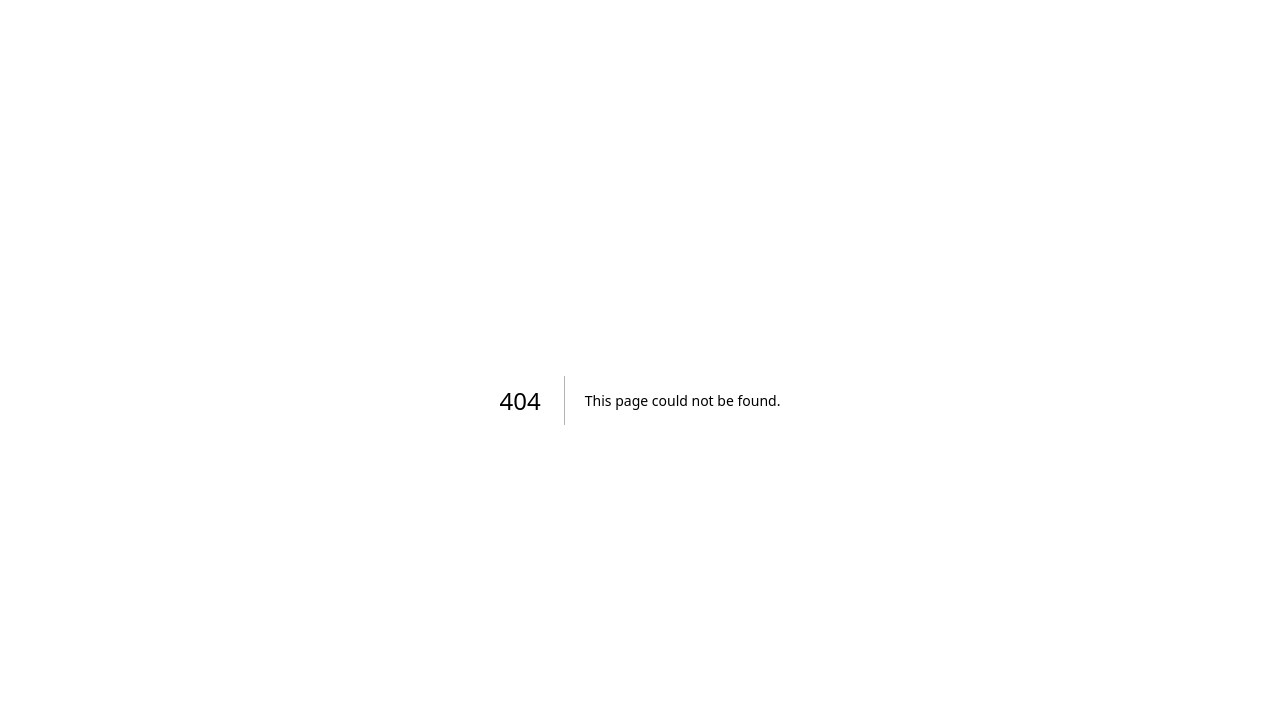
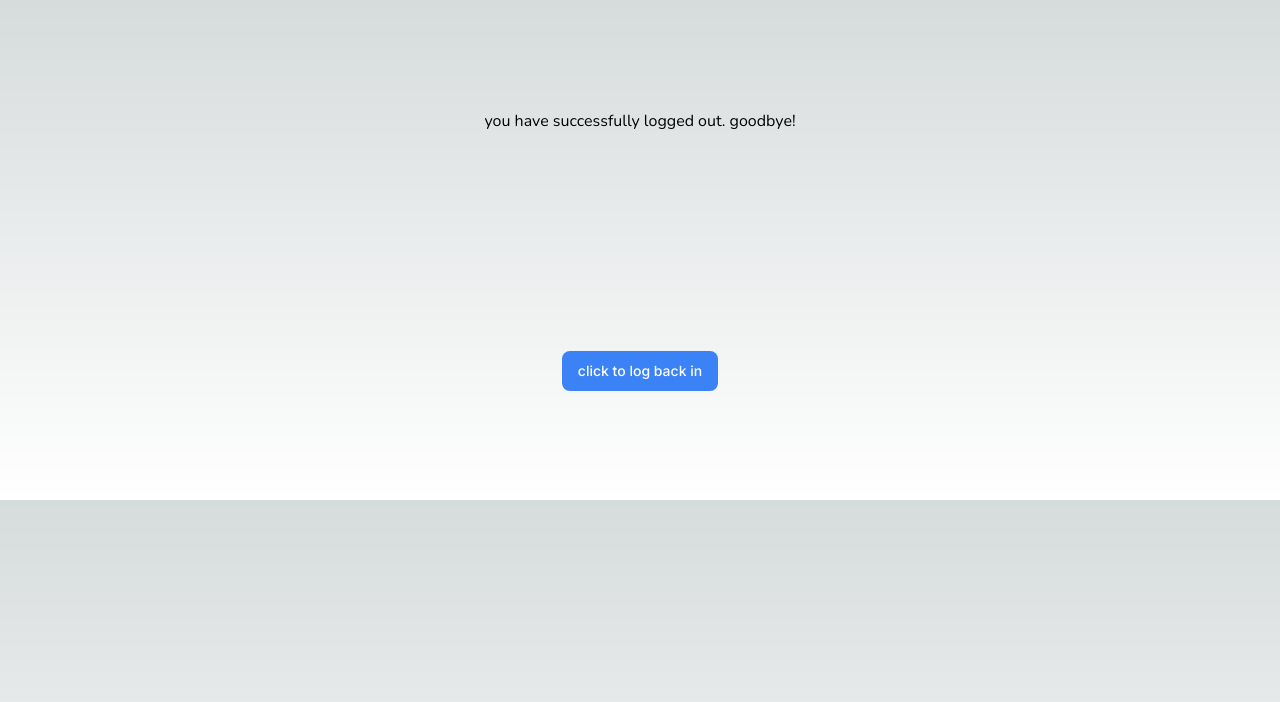
Before and after one commit to ccmalcom/SoundScout, a Next.js app: page /logout in a window 1280 px wide. Before the commit this address had no page. Shown: the top 702 px of the page. Built offline with nearby package versions, Linux system fonts and the light colour scheme.

Commit message:
logout implemented

```diff
--- a/app/dashboard/page.tsx
+++ b/app/dashboard/page.tsx
@@ -4,11 +4,12 @@ import { useState } from 'react';
 import { Button } from "@/app/ui/button";
 import Link from 'next/link';
 import Image from 'next/image';
+import { handleLogout } from '@/app/utils/auth';
 export default function Page() {
     const [name, setName] = useState('')
     const [img, setImg] = useState('')
 
-    const handleClick = async () => {
+    const getProfile = async () => {
         try {
             fetch('/profile')
                 .then(res => res.json())
@@ -18,6 +19,16 @@ export default function Page() {
                     setImg(data.images[1].url)
                 })
         } catch (err) {
+            console.log(err)
+        }
+    }
+
+    const logout = async () => {
+        try {
+            'trying to log out'
+            await handleLogout()
+        } catch (err) {
+            console.log(err)
         }
     }
 
@@ -25,8 +36,8 @@ export default function Page() {
         <div>
             <h1>Dashboard</h1>
             <div className='flex flex-row justify-between'>
-                <Button onClick={handleClick}>Click me</Button>
-                <Button color='secondary'> Log out </Button>
+                <Button onClick={getProfile}>Click me to fetch profile</Button>
+                <Button color='secondary' onClick={logout}> Log out </Button>
             </div>
             <p>Hey, {name}</p>
             {img ?
--- /dev/null
+++ b/app/logout/page.tsx
@@ -0,0 +1,30 @@
+'use client'
+
+import { Button } from "@/app/ui/button";
+import { nunito } from "@/app/ui/fonts";
+import { handleLogin } from "@/app/utils/auth";
+
+
+export default function Page() {
+    const handleClick = () => {
+        try {
+            handleLogin();
+        }
+        catch (err) {
+            console.log(err);
+        }
+    }
+
+
+    return (
+            <div className="flex flex-col min-h-[500px] min-w-[500px]">
+                <p className={`${nunito.className} flex-1 min-h-[30%] flex items-center justify-center`}>
+                    you have successfully logged out. goodbye!
+                </p>
+                <div className="flex-1 min-h-[30%] flex items-center justify-center">
+                    {/* <span className="border-solid border-2 border-red-500">click to go to dashboard</span> */}
+                    <Button onClick={handleClick}>click to log back in</Button>
+                </div>
+            </div>
+    );
+}
--- a/app/page.tsx
+++ b/app/page.tsx
@@ -31,10 +31,10 @@ export default  function Home() {
 
   const handleClick =  () => {
     try {
-      console.log("logging in");
       handleLogin();
     }
     catch (err) {
+      console.log(err);
     }
   }
 
--- a/app/utils/auth.ts
+++ b/app/utils/auth.ts
@@ -1,5 +1,6 @@
 'use server'
 
+import { revalidatePath } from 'next/cache';
 import { cookies } from 'next/headers';
 import { redirect } from 'next/navigation';
 
@@ -17,16 +18,16 @@ export async function handleLogin() {
     const scope = 'user-read-private user-read-email user-top-read user-read-recently-played user-read-playback-state';
     const stateKey = 'spotify_auth_state';
     cookies().set(stateKey, state);
-
+    console.log(`redirecting to spotify login page...`);
     redirect(`https://accounts.spotify.com/authorize?response_type=code&client_id=${process.env.SPOTIFY_CLIENT_ID}&scope=${scope}&redirect_uri=${process.env.REDIRECT_URI}&state=${state}`)
-    // return new Response(null, {
-    //     status: 302,
-    //     headers: {
-    //         'Location': `https://accounts.spotify.com/authorize?response_type=code&client_id=${process.env.SPOTIFY_CLIENT_ID}&scope=${scope}&redirect_uri=${process.env.REDIRECT_URI}&state=${state}`,
-    //         'Set-Cookie': `${stateKey}=${state};`
-    //     }
-    // })
 }
 
 
-export async function handleLogout() { }
+export async function handleLogout() {
+    console.log(`logout route hit, clearing cookies...`);
+    cookies().delete('spotify_auth_state');
+    cookies().delete('token');
+
+    // dump cache
+    redirect(`/logout`);
+}
```
